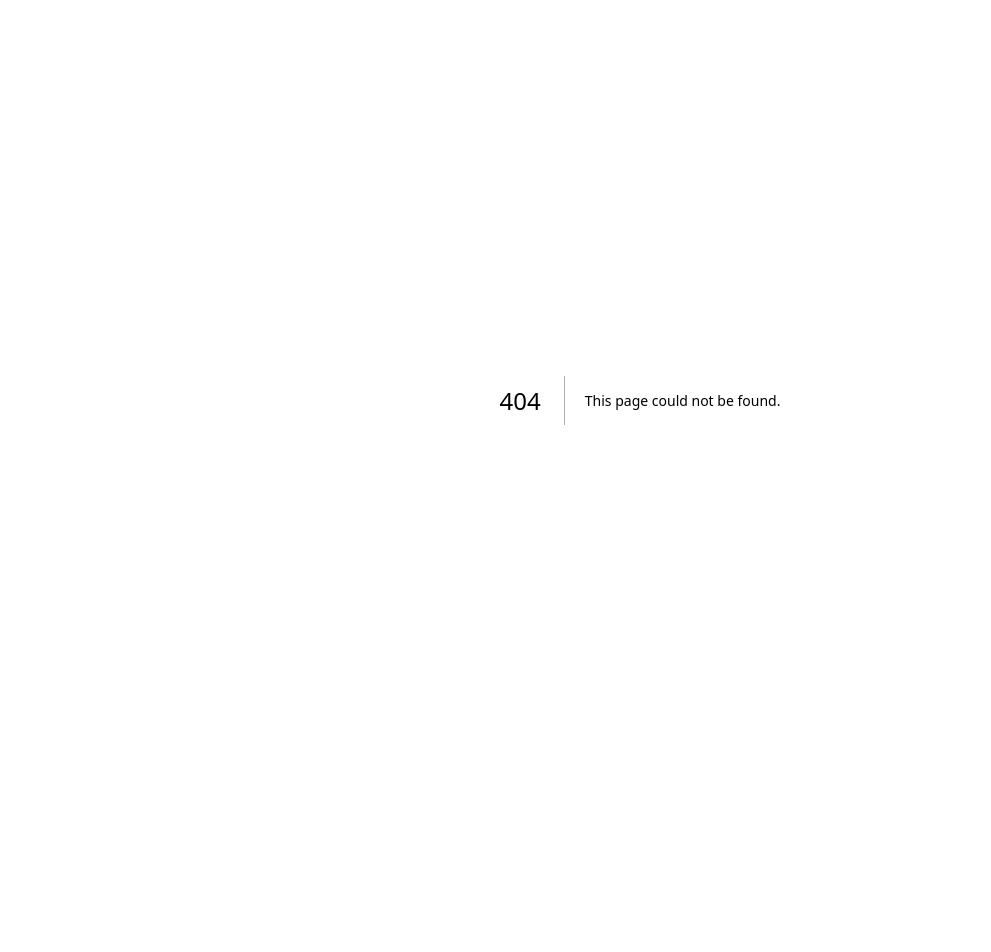
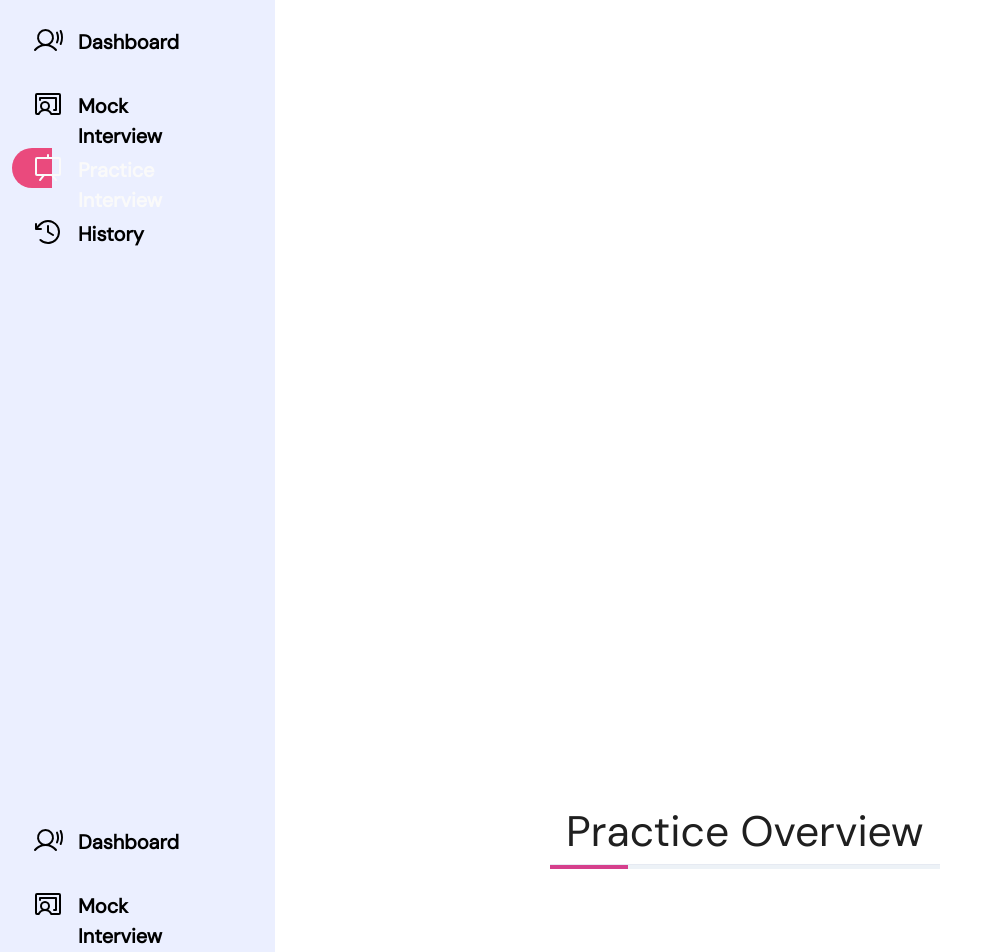
Before and after one commit to Aladdin3r/onward, a Next.js app: page /practice in a window 1280 px wide. Before the commit this address had no page. Shown: the top 952 px of the page, without its empty margins (0-991 px from the left). Before the commit the page ends 800 px from the top, so only its background shows below. Built offline with nearby package versions, Linux system fonts and the light colour scheme.

Commit message:
adding routing for side nav bar and starting practice section

```diff
--- /dev/null
+++ b/pages/practice/index.js
@@ -0,0 +1,41 @@
+import Head from "next/head";
+import { useRouter } from "next/router";
+import styles from "@/styles/Home.module.css";
+import "@/styles/theme";
+import "@phosphor-icons/web/light";
+import "@phosphor-icons/web/bold";
+import { Heading, Box, CardBody, Text, Stack, Card, Link } from "@chakra-ui/react";
+import AppTopNav from "@/styles/components/AppTopNav";
+import ProgressBar from "@/styles/components/ProgressBar";
+import { SideNavBar } from "@/styles/components/sidenav";
+import Layout from "@/styles/components/Layout"; // Import the Layout component
+
+export default function Practice() {
+
+    const router = useRouter();
+    const activeVariant = "variant3";
+
+    return (
+        <>
+        <Layout>
+            <Head>
+                <title>Onward | Practice</title>
+                    <meta
+                    name="description"
+                    content="Practice Questions with Onward"
+                    />
+                    <meta name="viewport" content="width=device-width, initial-scale=1" />
+                <link rel="icon" href="/favicon.ico" />
+            </Head>
+            <main className={styles.main} style={{ position: "relative" }}>
+                <SideNavBar property1="variant-3" />
+                {/* container for interview */}
+                <Box ml={"17.1875rem"}>
+                    <AppTopNav title="Practice Overview" />
+                    <ProgressBar/>
+                </Box>
+            </main>
+        </Layout>
+        </>
+    );
+}
--- /dev/null
+++ b/styles/components/AppTopNav.js
@@ -0,0 +1,17 @@
+'use client';
+import { Box } from '@chakra-ui/react';
+
+export default function AppTopNav({ title }) {
+    return (
+        <Box
+            id="app-top-nav"
+            bg="bg"
+            px={4}
+            borderBottom="1px solid #E6EAF2"
+        >
+            <Box color="brand.nightBlack" fontSize={{ base: 'md', md: 'lg' }} height={"4rem"}>
+                <h2>{title}</h2>
+            </Box>
+        </Box>
+    );
+}
--- /dev/null
+++ b/styles/components/Layout.js
@@ -0,0 +1,34 @@
+import { useEffect, useState } from "react";
+import { useRouter } from "next/router";
+import { SideNavBar } from "@/styles/components/sidenav";
+
+const variants = {
+  default: "/",
+  variant2: "/",
+  variant3: "/practice",
+  variant4: "/",
+};
+
+export default function Layout({ children }) {
+  const router = useRouter();
+  const [activeVariant, setActiveVariant] = useState("default");
+
+  // update active link based on the URL
+  useEffect(() => {
+    const currentPath = router.pathname;
+
+    // matching it to variant prop
+    const foundVariant = Object.keys(variants).find(
+      (key) => variants[key] === currentPath
+    );
+    setActiveVariant(foundVariant || "default");
+  }, [router.pathname]);
+
+  return (
+    <>
+      <apptopnav title="Onward" />
+        <SideNavBar activeVariant={activeVariant} />
+      <main>{children}</main>
+    </>
+  );
+}
--- /dev/null
+++ b/styles/components/ProgressBar.js
@@ -0,0 +1,7 @@
+import { Progress } from '@chakra-ui/react'
+
+export default function ProgressBar() {
+    return(
+        <Progress value={20} size='xs' colorScheme='pink' />
+    )
+}
--- a/styles/components/sidenav.js
+++ b/styles/components/sidenav.js
@@ -1,5 +1,8 @@
+'use client'
+import { useState } from "react";
 import PropTypes from "prop-types";
 import React from "react";
+import Link from "next/link";
 import {
   Box,
   Flex,
@@ -17,22 +20,26 @@ const variants = {
   default: {
     label: "Dashboard",
     icon: <UserSound size={32} />,
+    path: "/"
   },
   variant2: {
     label: "Mock Interview",
     icon: <ChalkboardTeacher size={32} />,
+    path: "/"
   },
   variant3: {
     label: "Practice Interview",
     icon: <Presentation size={32} />,
+    path: "/practice"
   },
   variant4: {
     label: "History",
     icon: <ClockCounterClockwise size={32} />,
+    path: "/"
   },
 };
 
-export const SideNavBar = ({ property1 }) => {
+export const SideNavBar = ({ activeVariant  }) => {
   return (
     <Box
       bg="brand.blueberryCreme"
@@ -44,6 +51,7 @@ export const SideNavBar = ({ property1 }) => {
     >
       <VStack align="flex-start" spacing={6}>
         {Object.keys(variants).map((variant, index) => (
+          <Link href={variants[variant].path} key={variant} passHref>
             <Flex
               key={variant}
               align="center"
@@ -51,16 +59,16 @@ export const SideNavBar = ({ property1 }) => {
               position="relative"
               cursor="pointer"
               width="100%"
-            bg={property1 === variant ? "brand.blushPink" : "none"} // Active state
-            color={property1 === variant ? "brand.frostWhite" : "initial"} // Active color
+              bg={activeVariant === variant ? "brand.blushPink" : "none"} // Active state
+              color={activeVariant === variant ? "brand.frostWhite" : "initial"} // Active color
               borderRadius={
-              property1 === variant
+                activeVariant === variant
                   ? "26px 0 0 26px" // Match hover border-radius for active state
                   : "md"
               } // Rounded corners
               p={5} // Padding for hover area
               _hover={
-              property1 !== variant // Only apply hover effect if not active
+                activeVariant !== variant // Only apply hover effect if not active
                   ? {
                       bg: "brand.blushPink", // Hover background
                       height: "52px",
@@ -88,6 +96,7 @@ export const SideNavBar = ({ property1 }) => {
                 {variants[variant].label}
               </Text>
             </Flex>
+        </Link>
         ))}
       </VStack>
     </Box>
--- a/styles/theme.js
+++ b/styles/theme.js
@@ -38,6 +38,7 @@ const overrides = {
         imperialRed: "#EAE84A",
         canaryYellow: "#EAE84A",
         oceanBlue: "#214DDF",
+        pureWhite: "#FFFFFF"
         }
     },
     styles: {
```
Also changed, not shown: 2 other files (tests, documents, lock files or other folders). Lines whose indentation alone changed are shown as unchanged.
